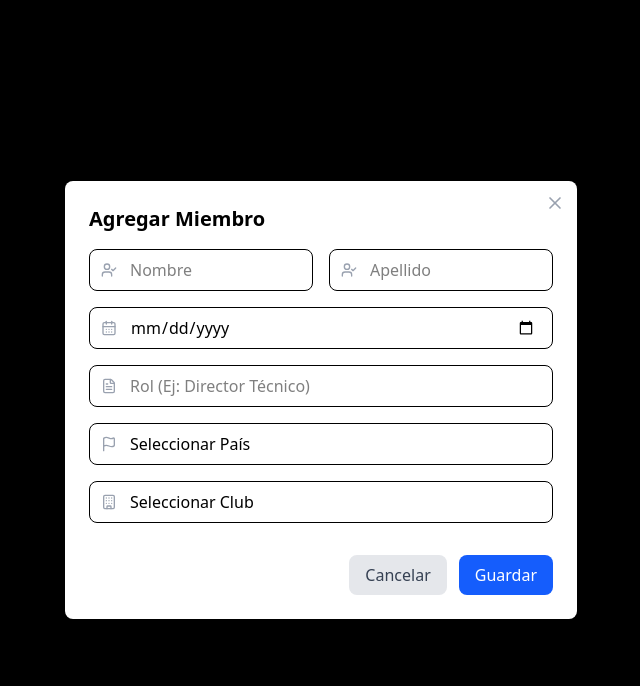
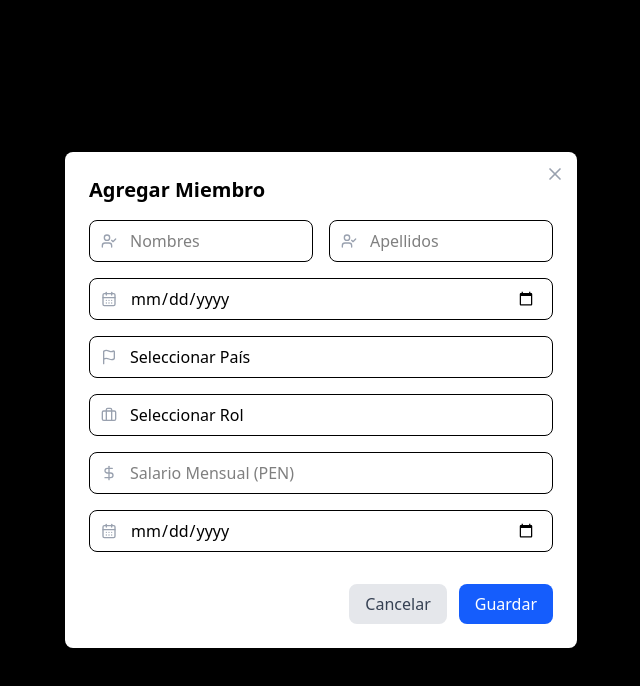
Before and after one commit to Miguel-Taco/BD2-PROYECTO-SISTEMA_GESTION_CLUB, a React (Vite) app in the folder frontend/: page /tecnicos in a window 1280 px wide. Both pictures are taken after a click on the button "Agregar Miembro". Shown: the top 686 px of the page, without its empty margins (319-959 px from the left). Built offline with nearby package versions, Linux system fonts and the light colour scheme.

Commit message:
aumento de campos en formulario de cuerpo tecnico

```diff
--- a/frontend/src/components/ModalTecnico.jsx
+++ b/frontend/src/components/ModalTecnico.jsx
@@ -1,8 +1,17 @@
 import React from 'react';
 import Modal from './Modal';
 import { InputConIcono, SelectConIcono } from './ui';
-import { mockPaises, mockClubes } from '../data/mockData';
-import { Flag, FileText, Building, CalendarDays, UserCheck } from 'lucide-react';
+import { mockPaises } from '../data/mockData';
+
+const mockRoles = [
+  { id_rol: 1, nombre_rol: 'Director Técnico' },
+  { id_rol: 2, nombre_rol: 'Entrenador Asistente' },
+  { id_rol: 3, nombre_rol: 'Preparador Físico' },
+  { id_rol: 4, nombre_rol: 'Analista' },
+  { id_rol: 5, nombre_rol: 'Médico' },
+  { id_rol: 6, nombre_rol: 'Fisioterapeuta' },
+];
+import { Flag, FileText, CalendarDays, UserCheck, DollarSign, Briefcase } from 'lucide-react';
 
 export default function ModalTecnico(
   { isVisible, onClose, mode, formData, handleChange, handleSubmit }
@@ -20,18 +29,18 @@ export default function ModalTecnico(
           <InputConIcono
             icon={<UserCheck size={16} />}
             type="text"
-            name="nombre"
-            placeholder="Nombre"
-            value={formData.nombre}
+            name="nombres"
+            placeholder="Nombres"
+            value={formData.nombres}
             onChange={handleChange}
             required
           />
           <InputConIcono
             icon={<UserCheck size={16} />}
             type="text"
-            name="apellido"
-            placeholder="Apellido"
-            value={formData.apellido}
+            name="apellidos"
+            placeholder="Apellidos"
+            value={formData.apellidos}
             onChange={handleChange}
             required
           />
@@ -42,15 +51,6 @@ export default function ModalTecnico(
           name="fecha_nacimiento"
           placeholder="Fecha de Nacimiento"
           value={formData.fecha_nacimiento}
-          onChange={handleChange}
-          required
-        />
-        <InputConIcono
-          icon={<FileText size={16} />}
-          type="text"
-          name="rol"
-          placeholder="Rol (Ej: Director Técnico)"
-          value={formData.rol}
           onChange={handleChange}
           required
         />
@@ -65,15 +65,33 @@ export default function ModalTecnico(
           {mockPaises.map(p => <option key={p.id_pais} value={p.id_pais}>{p.nombre_pais}</option>)}
         </SelectConIcono>
         <SelectConIcono
-          icon={<Building size={16} />}
-          name="id_club"
-          value={formData.id_club}
+          icon={<Briefcase size={16} />}
+          name="id_rol"
+          value={formData.id_rol}
           onChange={handleChange}
           required
         >
-          <option value="">Seleccionar Club</option>
-          {mockClubes.map(c => <option key={c.id_club} value={c.id_club}>{c.nombre_club}</option>)}
+          <option value="">Seleccionar Rol</option>
+          {mockRoles.map(r => <option key={r.id_rol} value={r.id_rol}>{r.nombre_rol}</option>)}
         </SelectConIcono>
+        <InputConIcono
+          icon={<DollarSign size={16} />}
+          type="number"
+          name="salario_mensual"
+          placeholder="Salario Mensual (PEN)"
+          value={formData.salario_mensual}
+          onChange={handleChange}
+          required
+        />
+        <InputConIcono
+          icon={<CalendarDays size={16} />}
+          type="date"
+          name="fecha_vencimiento_contrato"
+          placeholder="Fecha de Vencimiento del Contrato"
+          value={formData.fecha_vencimiento_contrato}
+          onChange={handleChange}
+          required
+        />
 
         <div className="flex justify-end space-x-3 pt-4">
           <button type="button" onClick={onClose} className="px-4 py-2 bg-gray-200 text-gray-700 rounded-lg hover:bg-gray-300">
```
